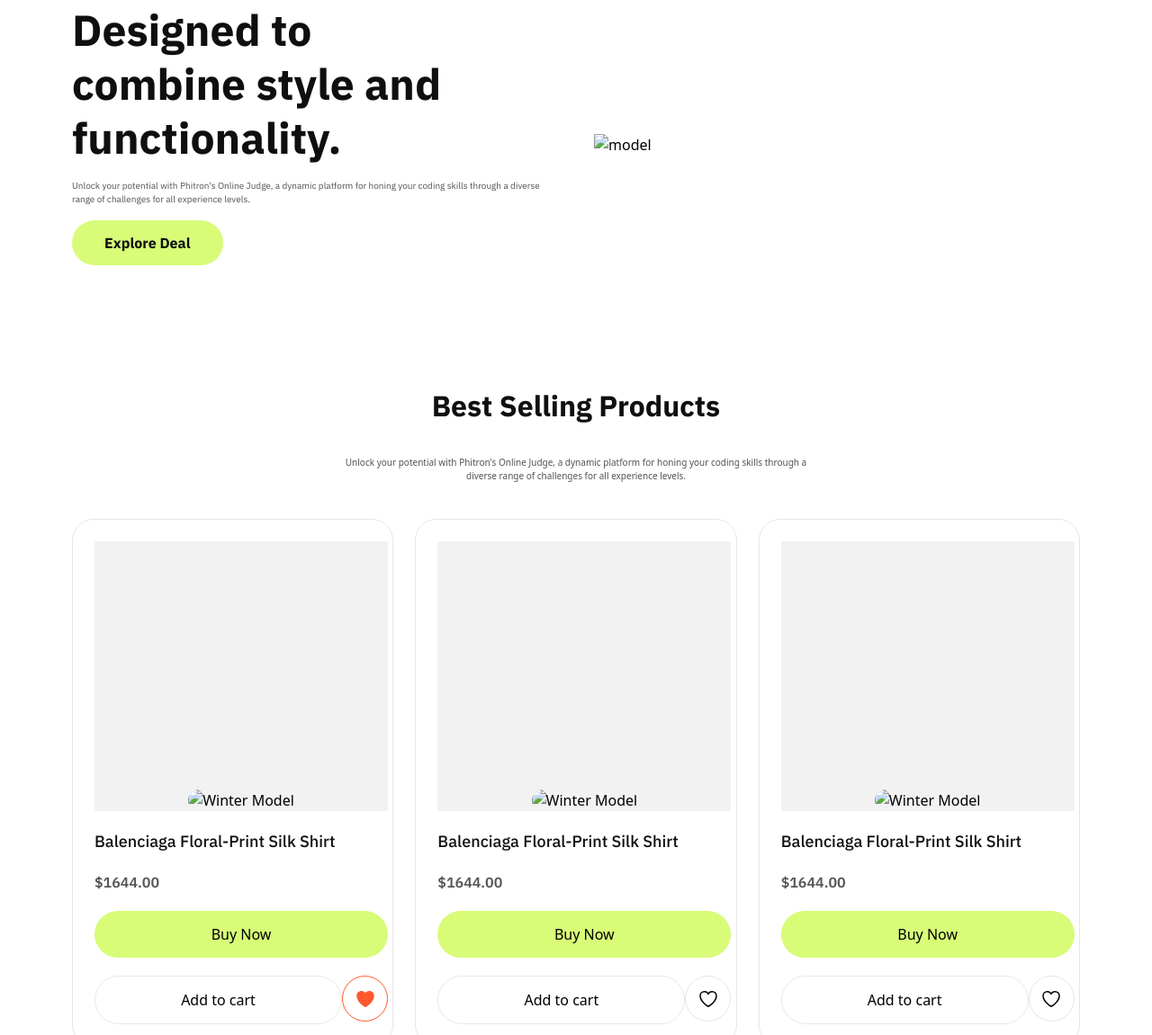
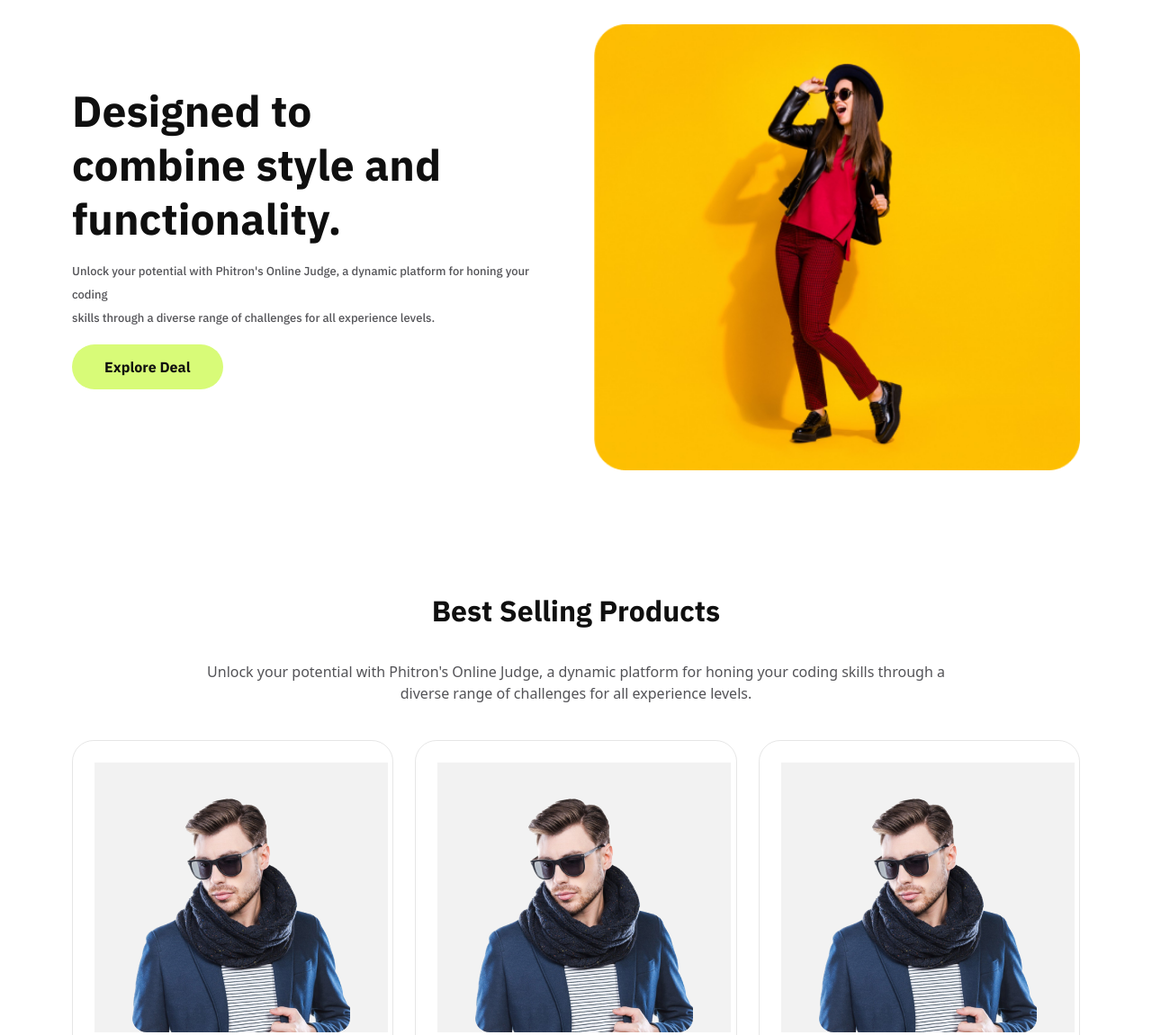
Before and after one commit to mzs21/assignment-1-wdks, a plain HTML site: page index.html in a window 1280 px wide. Shown: the part 192-1343 px from the top of the page at 90% size. Drawn offline with nearby package versions, Linux system fonts and the light colour scheme.

Commit message:
change: text size, breaks, image dir, width

```diff
--- a/index.html
+++ b/index.html
@@ -43,10 +43,11 @@
             Designed to <br />
             combine style and functionality.
           </h1>
-          <p class="font-['IBM_Plex_Sans'] text-[#09080FB2] text-[10px]">
+          <p class="font-['IBM_Plex_Sans'] text-[#09080FB2] text-[13px] font-medium leading-[26px]">
             Unlock your potential with Phitron's Online Judge, a dynamic
-            platform for honing your coding skills through a diverse range of
-            challenges for all experience levels.
+            platform for honing your coding <br />
+            skills through a diverse range of challenges for all experience
+            levels.
           </p>
           <button
             type="button"
@@ -56,7 +57,7 @@
           </button>
         </div>
 
-        <img src="rect.png" alt="model" class="w-full object-cover" />
+        <img src="assets/rect.png" alt="model" class="w-full object-cover" />
       </section>
 
       <!---->
@@ -68,7 +69,7 @@
           >
             Best Selling Products
           </h1>
-          <p class="text-[#09080FB2] text-[10px]">
+          <p class="text-[#09080FB2] text-[16px]">
             Unlock your potential with Phitron's Online Judge, a dynamic
             platform for honing your coding skills through a <br />
             diverse range of challenges for all experience levels.
@@ -80,7 +81,7 @@
           <div class="rounded-3xl p-6 border border-[#0F0F0F1A] grid gap-y-5">
             <div class="bg-[#0F0F0F0D] h-[300px] flex items-end justify-around">
               <img
-                src="wintermodel.png"
+                src="assets/wintermodel.png"
                 alt="Winter Model"
                 class="rounded-2xl self-end"
               />
@@ -100,7 +101,7 @@
 
             <button
               title="Buy Now"
-              class="bg-[#D8FB78] px-[26px] py-[13px] rounded-[99px] font-medium w-[156px] h-[52px] w-full"
+              class="bg-[#D8FB78] px-[26px] py-[13px] rounded-[99px] font-medium h-[52px] w-full"
             >
               Buy Now
             </button>
@@ -133,7 +134,7 @@
           <div class="rounded-3xl p-6 border border-[#0F0F0F1A] grid gap-y-5">
             <div class="bg-[#0F0F0F0D] h-[300px] flex items-end justify-around">
               <img
-                src="wintermodel.png"
+                src="assets/wintermodel.png"
                 alt="Winter Model"
                 class="rounded-2xl self-end"
               />
@@ -191,7 +192,7 @@
           <div class="rounded-3xl p-6 border border-[#0F0F0F1A] grid gap-y-5">
             <div class="bg-[#0F0F0F0D] h-[300px] flex items-end justify-around">
               <img
-                src="wintermodel.png"
+                src="assets/wintermodel.png"
                 alt="Winter Model"
                 class="rounded-2xl self-end"
               />
@@ -211,7 +212,7 @@
 
             <button
               title="Buy Now"
-              class="bg-[#D8FB78] px-[26px] py-[13px] rounded-[99px] font-medium w-[156px] h-[52px] w-full"
+              class="bg-[#D8FB78] px-[26px] py-[13px] rounded-[99px] font-medium h-[52px] w-full"
             >
               Buy Now
             </button>
```
